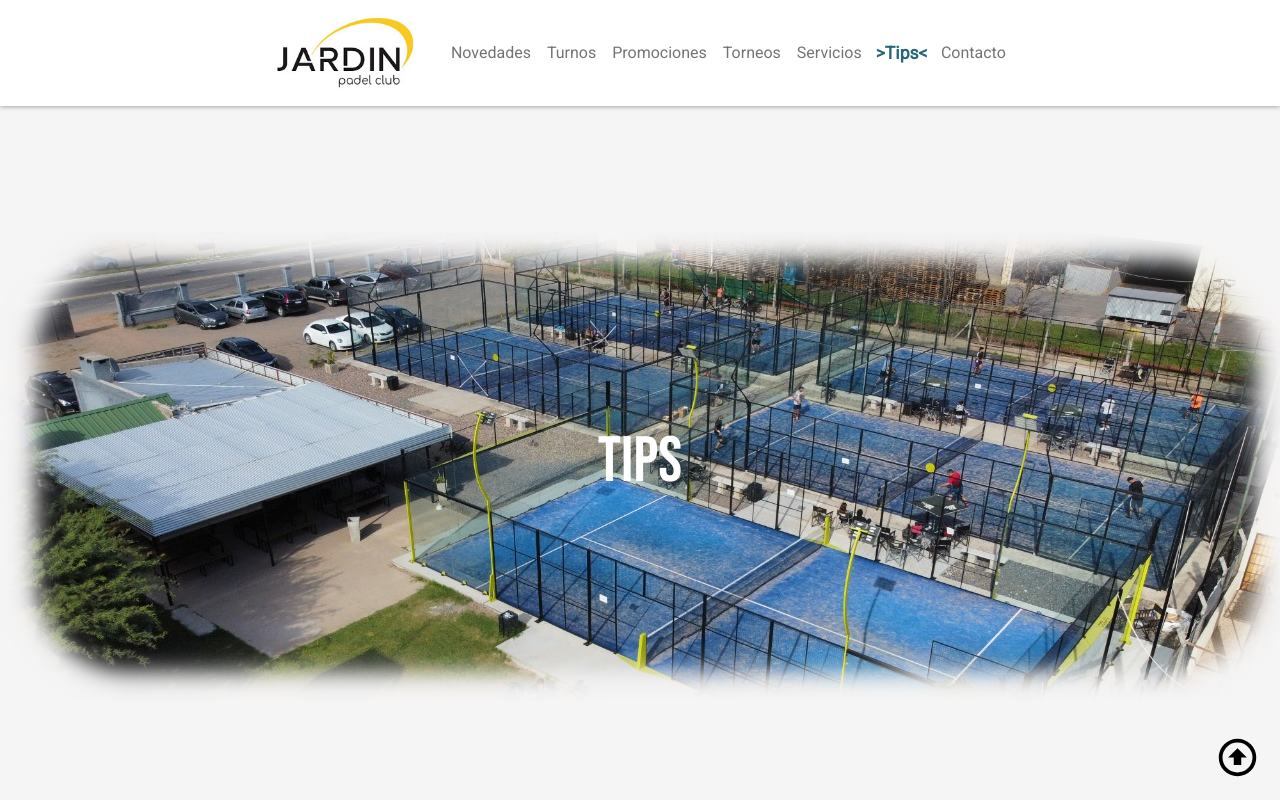
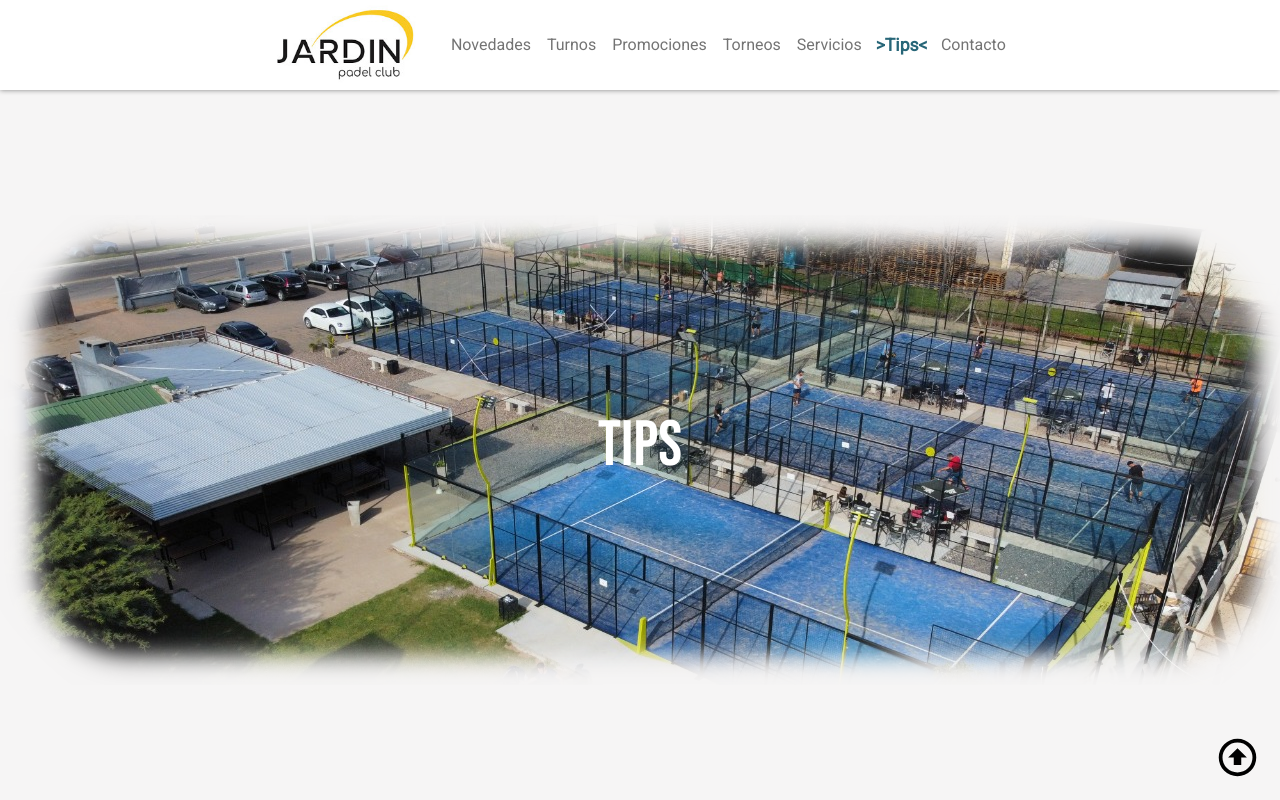
Before and after one commit to gonzagiorgis/JardinPadelGiorgis, a plain HTML site: page pages/tips.html in a window 1280 px wide. Shown: the top 800 px of the page. Drawn offline with Linux system fonts and the light colour scheme; a web font is replaced by a local one.

Commit message:
quitado pading de nav

```diff
--- a/pages/tips.html
+++ b/pages/tips.html
@@ -18,7 +18,7 @@
 
 <body>
     <header class="sticky-top">
-        <nav class="navbar navbar-expand-lg bg-white header__nav">
+        <nav class="navbar navbar-expand-lg bg-white header__nav pb-0 pt-0">
             <div class="container-fluid" id="navContainer">
                 <a class="navbar-brand" href="../index.html"><img class="img__logo" src="../img/logomin.jpeg"
                         alt="Logotipo de Jardín Padel Club"></a>
```
Also changed, not shown: index.html (+1 -1 lines), pages/condiciones.html (+1 -1 lines), pages/contacto.html (+1 -1 lines), pages/promociones.html (+1 -1 lines), pages/servicios.html (+1 -1 lines), pages/torneos.html (+1 -1 lines), pages/turnos.html (+1 -1 lines).
